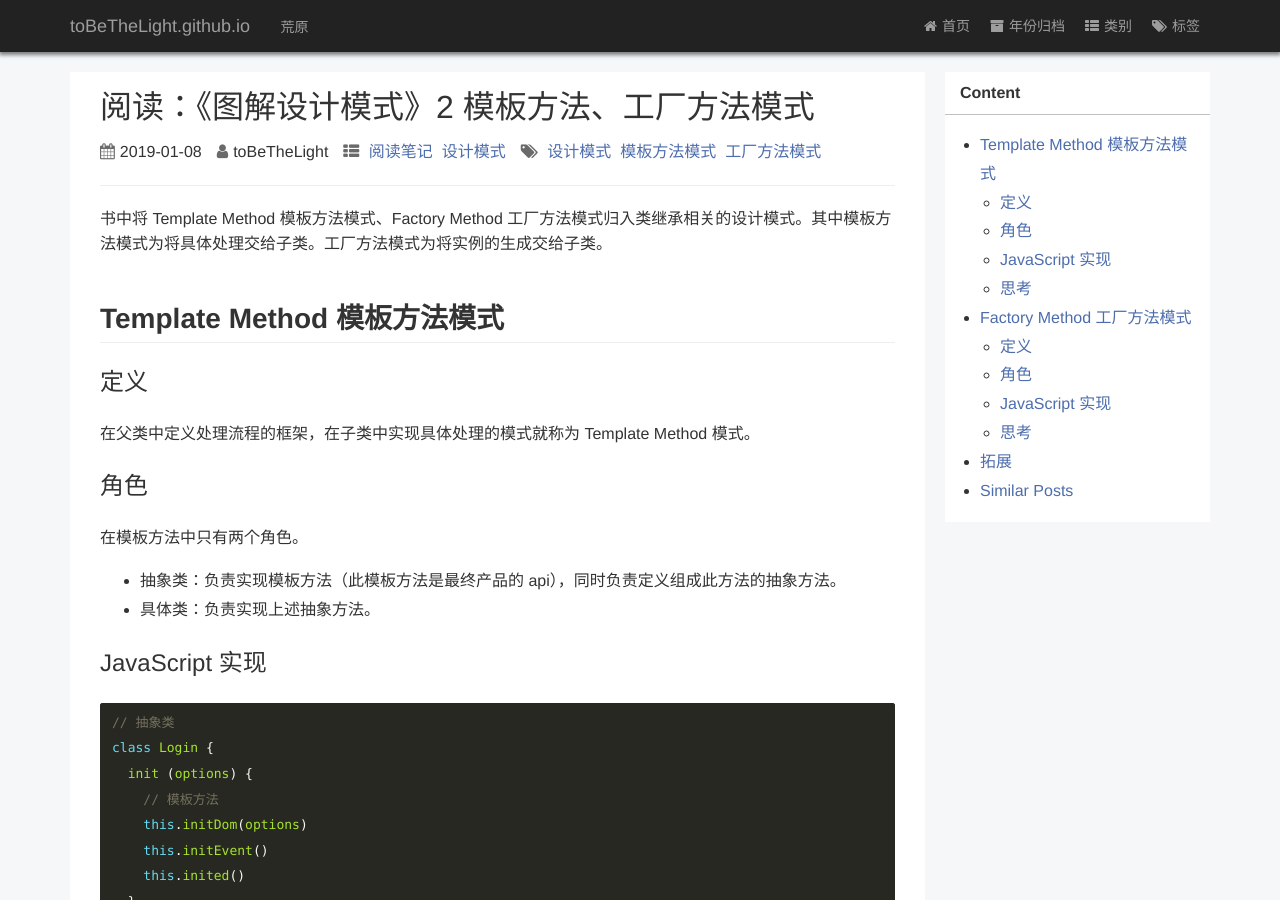
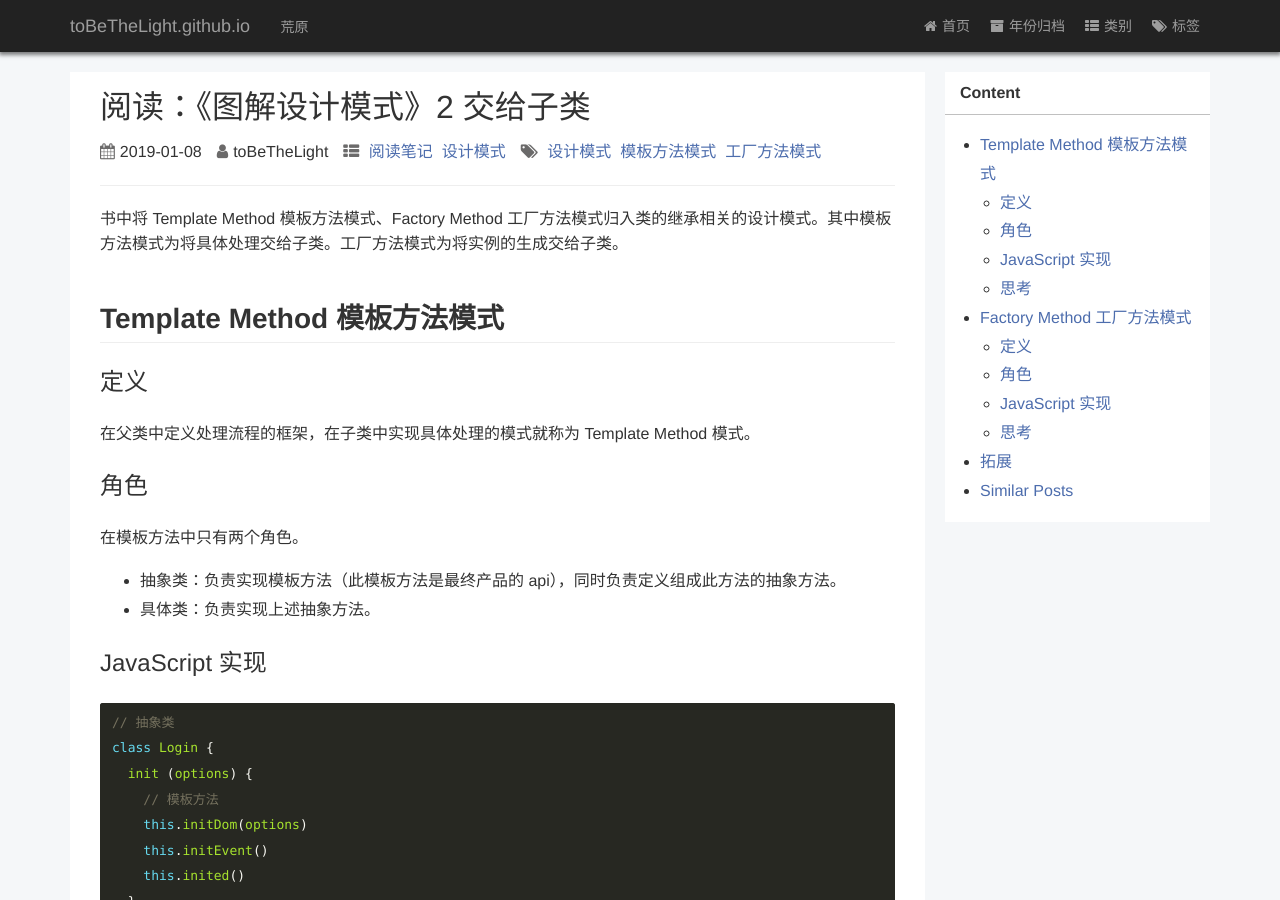
Before and after one commit to toBeTheLight/toBeTheLight.github.io, a Jekyll site: the page built from _posts/2019-01-08-《图解设计模式》2 交给子类.md, in a window 1280 px wide and 900 px high. Built offline with Jekyll 4.4.1, drawn with Linux system fonts in a browser that asks for light colours; a style sheet for code colours, icons or effects is not loaded; some of the changed text lies outside the part shown.

Commit message:
chore: rename

```diff
--- a/_posts/2019-01-08-《图解设计模式》2 模板方法、工厂方法模式.md
+++ b/_posts/2019-01-08-《图解设计模式》2 交给子类.md
@@ -1,6 +1,6 @@
 ---
 layout: post
-title:  "阅读：《图解设计模式》2 模板方法、工厂方法模式"
+title:  "阅读：《图解设计模式》2 交给子类"
 categories: 阅读笔记 设计模式
 tags:  设计模式 模板方法模式 工厂方法模式
 author: toBeTheLight
@@ -8,7 +8,7 @@ author: toBeTheLight
 
 * content
 {:toc}
-书中将 Template Method 模板方法模式、Factory Method 工厂方法模式归入类继承相关的设计模式。其中模板方法模式为将具体处理交给子类。工厂方法模式为将实例的生成交给子类。
+书中将 Template Method 模板方法模式、Factory Method 工厂方法模式归入类的继承相关的设计模式。其中模板方法模式为将具体处理交给子类。工厂方法模式为将实例的生成交给子类。
 
 
 
```
Also changed, not shown: _posts/2019-01-03-《图解设计模式》1 入门.md (renamed from _posts/2019-01-03-《图解设计模式》1 迭代器、适配器模式.md, +1 -1 lines).
